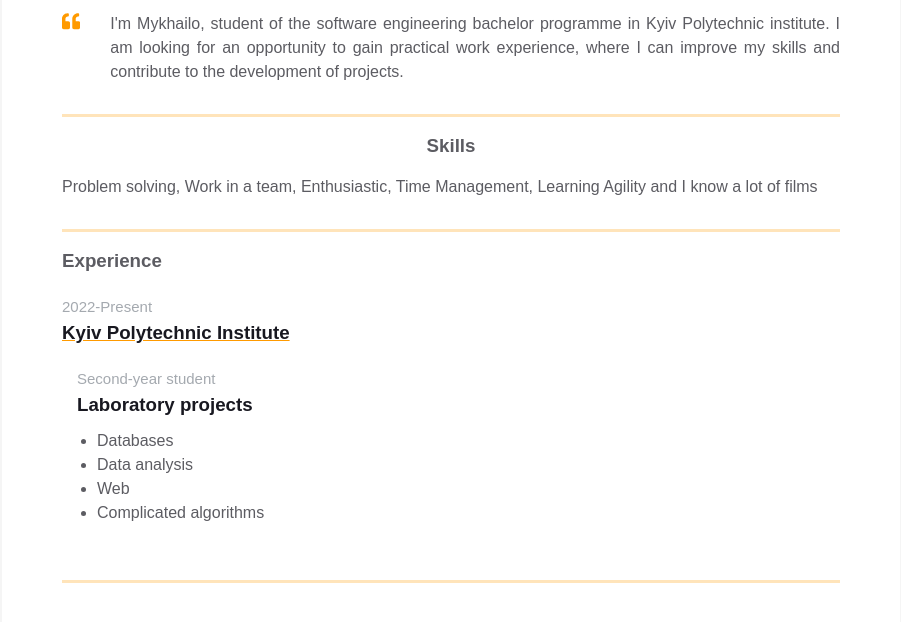
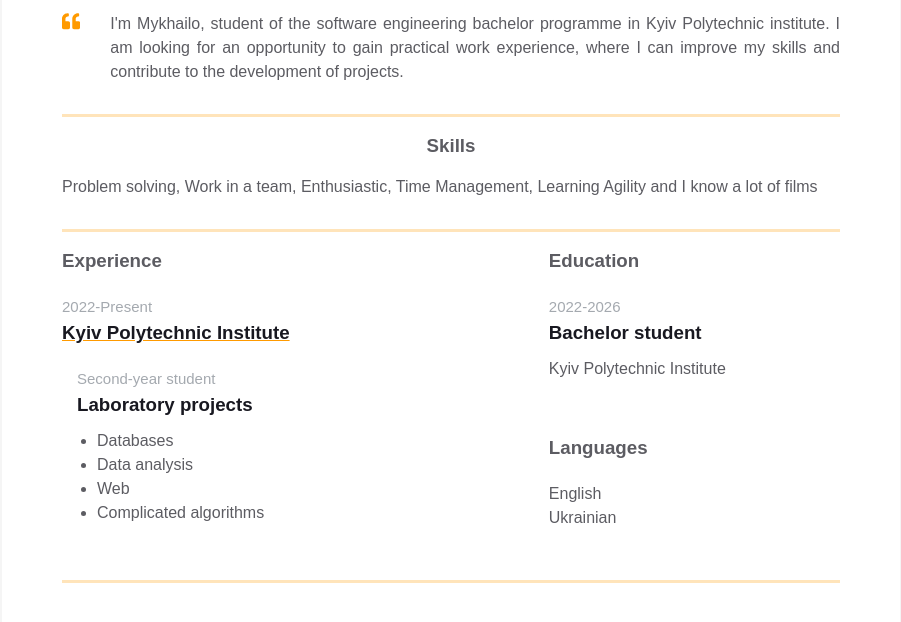
Before and after one commit to HoroshkoMykhailo/homepage, a plain HTML site: page index.html in a window 1280 px wide. Shown: the part 350-972 px from the top of the page, without its empty margins (189-1090 px from the left). Drawn offline with Linux system fonts and the light colour scheme.

Commit message:
Add additional information about education and languages

```diff
--- a/index.html
+++ b/index.html
@@ -231,7 +231,28 @@
                         </div>
                       </div>
                   </div>
-                  <div class="additional-info fv"></div>
+                  <div class="additional-info fv">
+                    <div class="additional-info__education">
+                      <h3 class="additional-info__education-header">Education</h3>
+                      <div class="additional-info__education-university">
+                        <span class="additional-info__education-university-durability"
+                          >2022-2026</span
+                        >
+                        <h3 class="additional-info__education-university-speciality">
+                          Bachelor student
+                        </h3>
+                        <p class="additional-info__education-university-name">
+                          Kyiv Polytechnic Institute
+                        </p>
+                      </div>
+                    </div>
+
+                    <div class="additional-info__languages">
+                      <h3 class="additional-info__languages-header">Languages</h3>
+                      <p class="additional-info__languages-item">English</p>
+                      <p class="additional-info__languages-item">Ukrainian</p>
+                    </div>
+                  </div>
                 </div>
               </div>
             </div>
```
